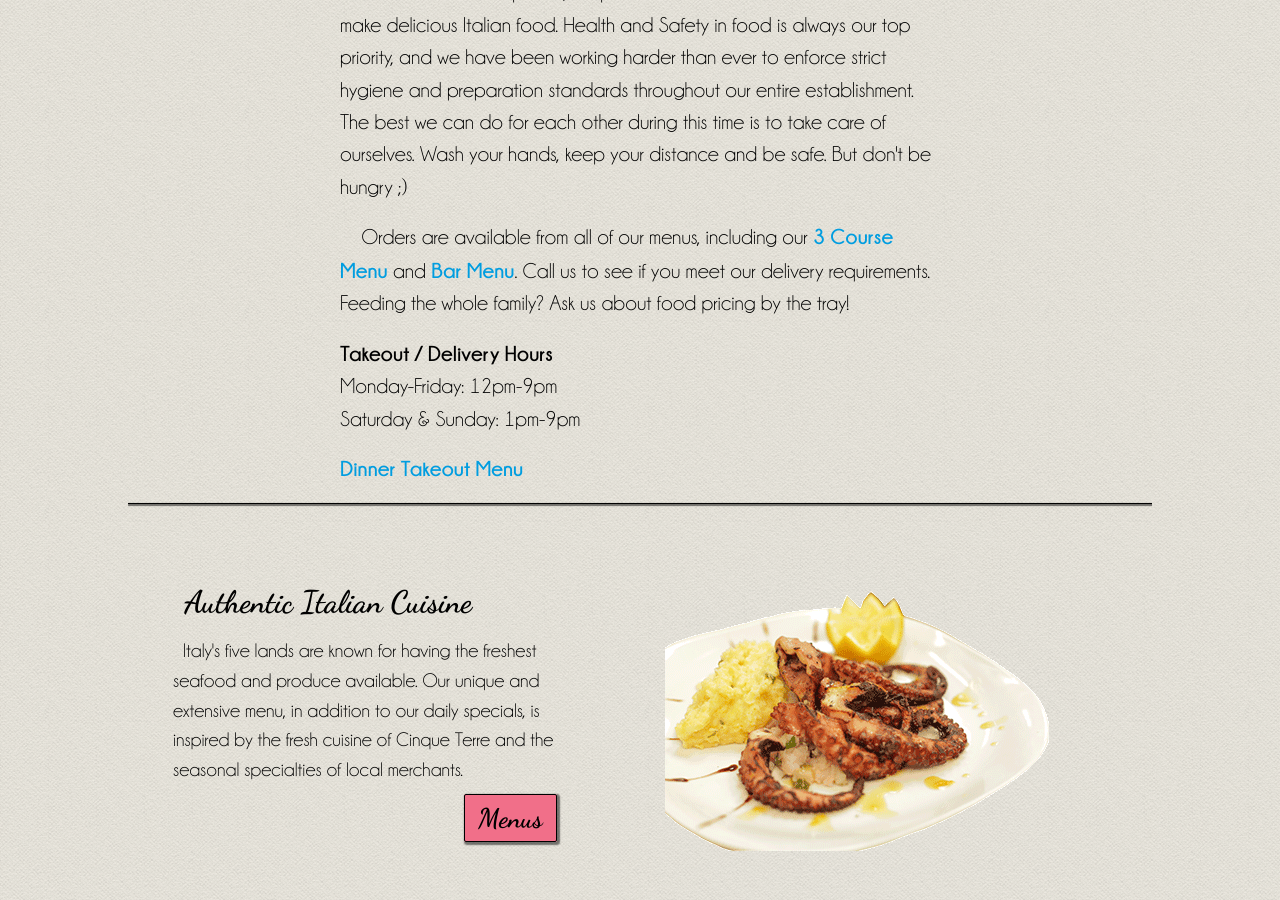
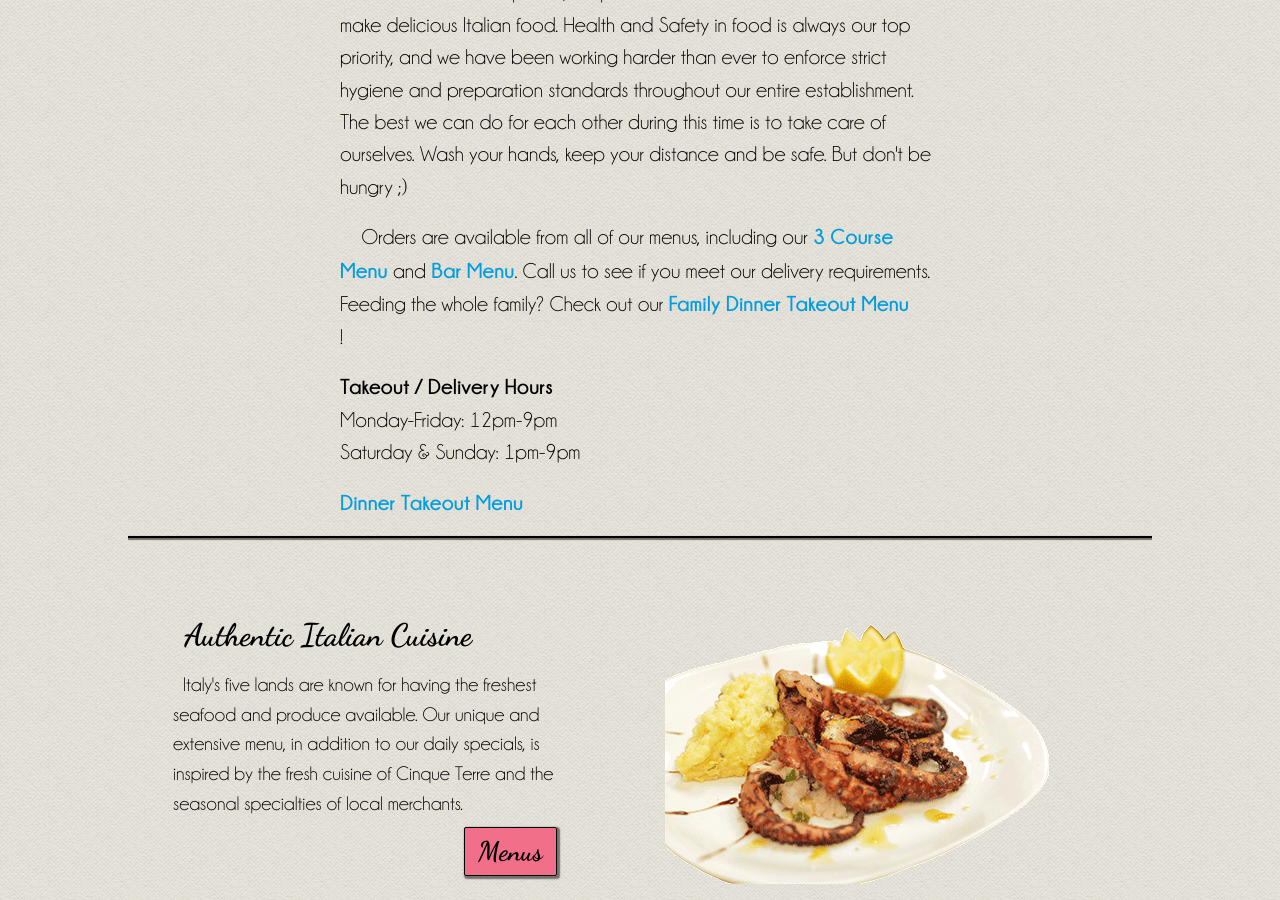
Before and after one commit to cinqueterreli/cinqueterre.github.io, a Jekyll site: the page built from index.html, in a window 1280 px wide and 900 px high, scrolled down 776 px. Built offline with Jekyll 4.4.1, drawn with Linux system fonts in a browser that asks for light colours; nearby versions of some CDN libraries.

Commit message:
added the new family menu

```diff
--- a/_includes/menu-links.html
+++ b/_includes/menu-links.html
@@ -3,6 +3,7 @@
 		<a href="/cinqueGiorniMenu.pdf" target="_blank" class="body-link">3 Course Menu</a><br />
 		<a href="/barMenu.pdf" target="_blank" class="body-link">Bar Menu</a><br />
 		<a href="/dinnerTakeoutMenu.pdf" target="_blank" class="body-link">Dinner Takeout Menu</a><br />
+		<a href="/familyDinnerMenu.pdf" target="_blank" class="body-link">Family Dinner Takeout Menu</a><br />
 		<a href="/offPremiseCatering.pdf" target="_blank" class="body-link">Off Premise Catering Menu</a></p>
 </div>
 
--- a/index.html
+++ b/index.html
@@ -8,7 +8,7 @@ header: /images/homepageheader.gif
 	<h1>Open For Takeout and Local Delivery</h1>
 	<p class="blurb-wrap">In light of recent events and restrictions, Cinque Terre will remain open for takeout and local delivery only. Although it is a frightening and uncertain time for our planet, we plan to continue to do what we do best&#58; make delicious Italian food. Health and Safety in food is always our top priority, and we have been working harder than ever to enforce strict hygiene and preparation standards throughout our entire establishment. The best we can do for each other during this time is to take care of ourselves. Wash your hands, keep your distance and be safe. But don't be hungry &#59;&#41;</p>
 
-	<p class="blurb-wrap">Orders are available from all of our menus, including our <a href="/cinqueGiorniMenu.pdf" target="_blank" class="body-link">3 Course Menu</a> and <a href="/barMenu.pdf" target="_blank" class="body-link">Bar Menu</a>. Call us to see if you meet our delivery requirements. Feeding the whole family? Ask us about food pricing by the tray! </p>
+	<p class="blurb-wrap">Orders are available from all of our menus, including our <a href="/cinqueGiorniMenu.pdf" target="_blank" class="body-link">3 Course Menu</a> and <a href="/barMenu.pdf" target="_blank" class="body-link">Bar Menu</a>. Call us to see if you meet our delivery requirements. Feeding the whole family? Check out our <a href="/familyDinnerMenu.pdf" target="_blank" class="body-link">Family Dinner Takeout Menu</a><br />!</p>
 	<p class="blurb-wrap" style="text-indent:0;"><span style="font-family:bodyBold">Takeout / Delivery Hours</span><br />
 		Monday-Friday&#58; 12pm-9pm<br />
 		Saturday &amp; Sunday&#58; 1pm-9pm</p>
```
Also changed, not shown: 1 other file.
